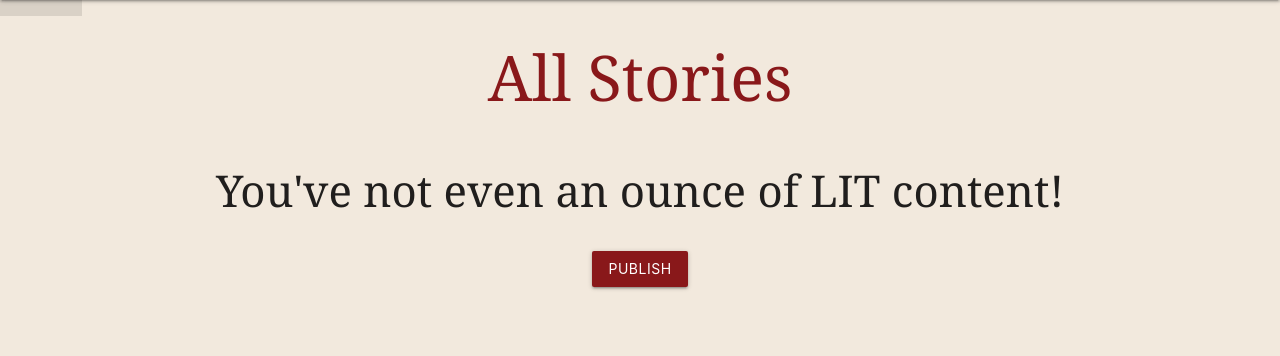
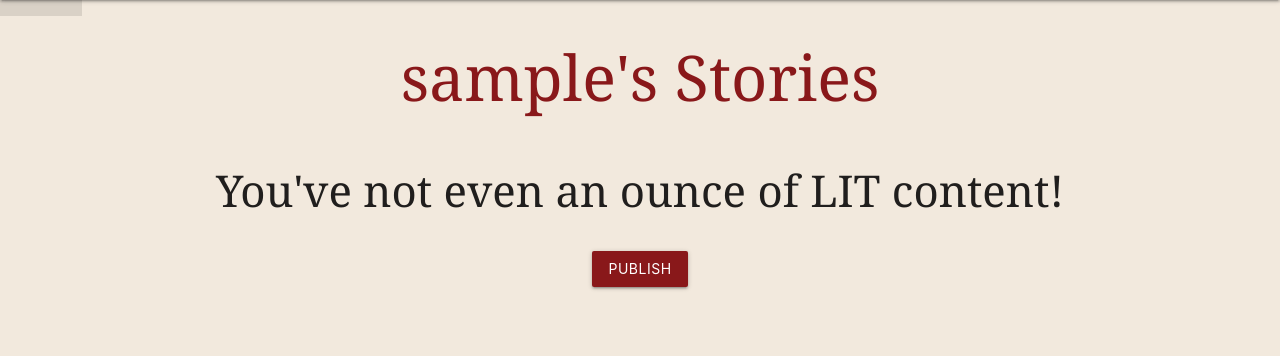
Before and after one commit to StuK359/shortlit, a Django app: page /user/ in a window 1280 px wide. Shown: the part 64-420 px from the top of the page. Run offline with Django 3.2, Linux system fonts and the light colour scheme; the visitor is signed in with stand-in values (Sample User, id 1); data that the repository does not hold is empty.

```diff
--- a/main_app/templates/user/user_index.html
+++ b/main_app/templates/user/user_index.html
@@ -1,7 +1,7 @@
 {% extends 'base.html' %}
 {% block content %}
 
-<h1>All Stories</h1>
+<h1>{{user}}'s Stories</h1>
 {% if stories.count %}
   <div class="container-index">
     {% for s in stories %}
--- a/main_app/views.py
+++ b/main_app/views.py
@@ -39,6 +39,7 @@ def stories_detail(request, story_id):
       'review_form': review_form,
     })
   else:
+
     favs = request.user.favorite_set.all()
     fav = None
     for f in favs:
```
Also changed, not shown: main_app/templates/stories/detail.html (+6 -4 lines).
